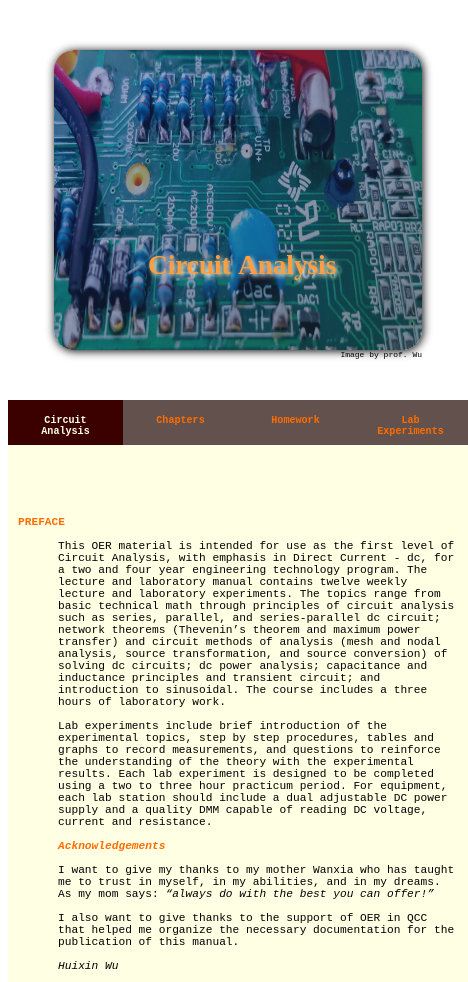
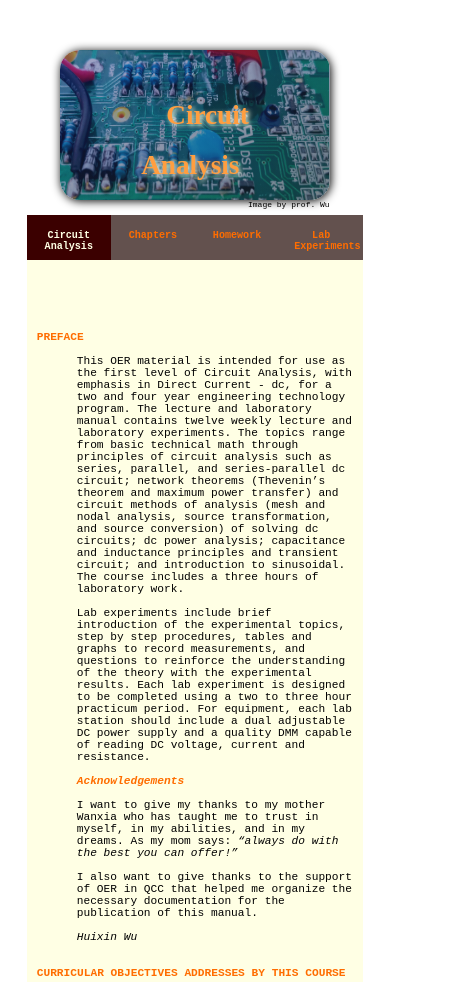
Before and after one commit to huixinwu/circuit-analysis, a plain HTML site: page index.html in a window 390 px wide. Shown: the top 982 px of the page, 468 px wide, since content can reach past the window. Drawn offline with Linux system fonts and the light colour scheme; a script that the page names is missing.

Commit message:
Add files via upload

```diff
--- a/css/default.css
+++ b/css/default.css
@@ -17,7 +17,7 @@ html{scroll-behavior:smooth;}
 }
 /* ---- intro image ----*/
 .title{
-  font-size: 5em;
+  font-size: 4em;
   font-family: LCD5x8H;
   color: var(--primaryLightColor);
   text-align: center;
@@ -56,19 +56,18 @@ html{scroll-behavior:smooth;}
   100%{opacity: 1;top:200px; transform: scale(1);text-shadow: -2px -2px 5px var(--bgdColorIntro);}
 }
 figure{
-  width: 1200px;
-  height: 600px;
+  width: 1000px;
+  height: 450px;
   margin: auto;
   margin-top: 50px;
   border-radius: 20px;
-  margin-bottom: 50px;
 }
 figcaption{font-size: 0.6em; float: right; padding-right: 10%; }
 .introImage{
   margin-left: auto;
   margin-right: auto;
   width: 80%;
-  height: 500px;
+  height: 100%;
   background-image: linear-gradient(to left top, rgba(28,50,58,0.6), rgba(26,35,126,0.4)), url('../images/circuit.jpg');
   background-size: 100% 100%;
   background-repeat: no-repeat;
@@ -79,7 +78,7 @@ figcaption{font-size: 0.6em; float: right; padding-right: 10%; }
 }
 /* --- navigation tabs ---*/
 nav{
-  width: 1200px;
+  width: 80%;
   height: 60px;
   margin: auto;
   margin-top: 30px;
@@ -105,7 +104,7 @@ nav a:hover, .activeNavTab{
 
 /*--- text container --*/
 .txtContainer{
-  width: 1200px;
+  width: 80%;
   height: auto;
   padding: 100px 20px 100px 20px;
   margin: auto;
@@ -114,7 +113,7 @@ nav a:hover, .activeNavTab{
 dt{color: var(--primaryColor);}
 /* --- TOPICS ---*/
 .topics{
-  width: 1200px;
+  width: 80%;
   height: auto;
   background-color: var(--primaryVeryLight);
   margin: auto;
@@ -188,7 +187,7 @@ dt{color: var(--primaryColor);}
 .exercises, .labExp, .wi, .credits{
   padding-top: 100px;
   padding-bottom: 100px;
-  width: 1200px;
+  width: 80%;
   height: auto;
   margin: auto;
 }
@@ -243,7 +242,6 @@ background-color: var(--primaryLightColor);}
   .title{font-size: 3em;}
   figure{   width: 800px;   height: 400px; }
   figcaption{font-size: 0.5em;}
-  .introImage{  height: 400px;}
   .p1, .p2, .p3{  font-size: 1em;}
   .p1 i, .p2 i{  font-size: 0.6em;}
   .p3 i{font-size: 0.5em}
@@ -251,7 +249,6 @@ background-color: var(--primaryLightColor);}
 
   /* --- navigation tabs ---*/
   .navTab{
-    width: 800px;
     height: 50px;
     margin-top: 20px;
     font-size: 0.9em;
@@ -260,7 +257,6 @@ background-color: var(--primaryLightColor);}
 
   /*--- text container --*/
   .txtContainer{
-    width: 800px;
     height: auto;
     padding: 60px 15px 60px 15px;
     font-size: 0.9em;
@@ -268,7 +264,6 @@ background-color: var(--primaryLightColor);}
 
   /* --- topics ---*/
   .topics, .exercises, .labExp, .wi{
-    width: 800px;
     padding-top: 60px;
     padding-bottom: 60px;
     font-size: 0.9em;
@@ -284,7 +279,6 @@ background-color: var(--primaryLightColor);}
   }
 /* --- credits -------*/
 .credits{
-  width: 800px;
   padding:60px 18px 60px 18px;
   font-size: 0.9em;
 }
@@ -297,11 +291,18 @@ background-color: var(--primaryLightColor);}
 */
 @media only screen and (max-width: 850px) {
   figure{
-    width: 460px;
-    height: 300px;
+    width: 90%;
+    height: 150px;
+  }
+  .ani1{
+      top: 50px;
+      width: 70%;
+  }
+  .ani2{
+      top:100px;
+      width: 70%;
   }
   .title{       font-size: 1.7em;   }
-  .introImage{  height: 300px;}
   .p1, .p2, .p3{  font-size: 0.8em; width: 90%;}
   .p1, .p2{color: var(--primaryVeryLight)}
   .p1 i, .p2 i{  font-size: 0.6em;}
@@ -310,7 +311,7 @@ background-color: var(--primaryLightColor);}
 
   /* --- navigation tabs ---*/
   .navTab{
-    width: 460px;
+    width: 90%;
     height: 45px;
     margin-top: 15px;
     font-size: 0.63em;
@@ -318,7 +319,7 @@ background-color: var(--primaryLightColor);}
 
   /*--- text container --*/
   .txtContainer{
-    width: 460px;
+    width: 90%;
     height: auto;
     padding: 60px 10px 60px 10px;
     font-size: 0.7em;
@@ -332,7 +333,7 @@ background-color: var(--primaryLightColor);}
 }
   /* --- topics ---*/
   .topics, .exercises, .labExp, .wi{
-    width: 460px;
+    width: 90%;
     padding-top: 60px;
     padding-bottom: 40px;
     font-size: 0.7em;
@@ -348,7 +349,7 @@ background-color: var(--primaryLightColor);}
   }
   /* --- credits -------*/
   .credits{
-    width: 460px;
+    width: 90%;
     padding: 60px 12px 40px 12px;
     font-size: 0.7em;
   }
```
